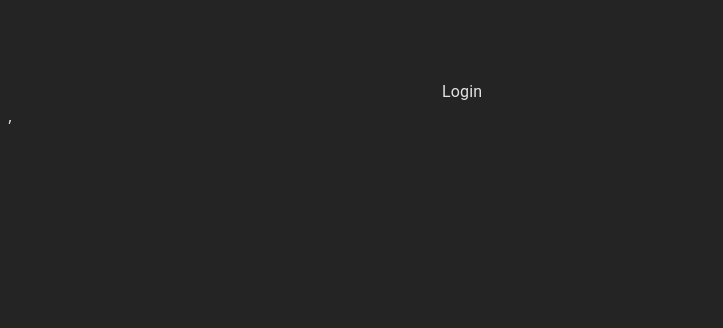
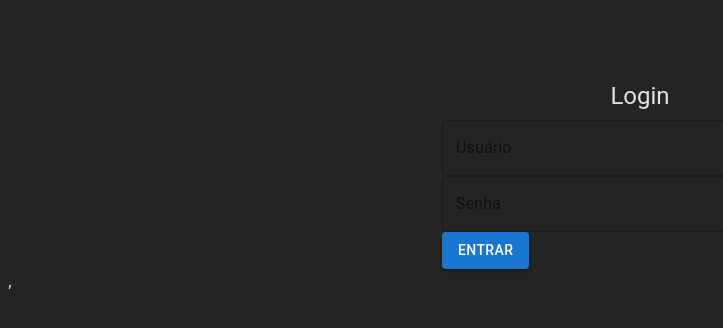
Before and after one commit to flaviare1s/task-list-react, a React (Vite) app: page / in a window 1280 px wide. Shown: the top 328 px of the page, without its empty margins (0-723 px from the left). Built offline with nearby package versions, Linux system fonts and the light colour scheme; data requests are answered from the project's data file.

Commit message:
feat: AuthProvider

```diff
--- a/src/App.jsx
+++ b/src/App.jsx
@@ -1,11 +1,13 @@
 import { BrowserRouter, Route, Routes } from "react-router-dom";
 import "./App.css";
 import { Login } from "./pages/Login";
+import { TaskPage } from "./pages/TaskPage";
 
 function App() {
   return (
     <Routes>
       <Route path="/" element={<Login />} />
+      <Route path="/tasks" element={<TaskPage />} />
     </Routes>
   );
 }
--- /dev/null
+++ b/src/context/AuthProvider.jsx
@@ -0,0 +1,62 @@
+import axios from '../service/api';
+import React, { createContext, useEffect, useState } from 'react'
+import { useNavigate } from 'react-router-dom';
+
+export const AuthContext = createContext();
+
+export const AuthProvider = ({children}) => {
+    const [user, setUser] = useState(null);
+    const [loading, setLoading] = useState(true);
+    const navigate = useNavigate();
+
+    useEffect(() => {
+        const token = localStorage.getItem("token");
+        const storedUser = JSON.parse(localStorage.getItem("user"));
+        if(token && storedUser?.id) {
+            fetchUser(storedUser.id, token);
+        } else {
+            setLoading(false);
+        }
+    }, [])
+
+    const login = async (username, password) => {
+        try {
+            const res = await axios.post('https://dummyjson.com/auth/login', {
+                username,
+                password
+            });
+            const token = res.data.token;
+            const userId =res.data.id;
+
+            localStorage.setItem('token', token)
+            await fetchUser(userId, token);
+        } catch (err) {
+            throw new Error('Usuário ou senha inválidos')
+        }
+    }
+
+    const fetchUser = async (id, token) => {
+        try {
+            const userRes = await axios.get(`https://dummyjson.com/users/${id}`, {
+                headers: {
+                    Authorization: `Bearer ${token}`
+                },
+            });
+
+            const fullUser = userRes.data;
+
+            localStorage.setItem("user", JSON.stringify(fullUser));
+            setUser(fullUser);
+        } catch (err) {
+            console.log("Erro ao resgatar usuário")
+        } finally {
+            setLoading(false);
+        }
+    }
+
+  return (
+    <AuthContext.Provider value={{user, fetchUser, login, loading}}>
+        {children}
+    </AuthContext.Provider>
+  )
+}
--- a/src/context/TaskProvider.jsx
+++ b/src/context/TaskProvider.jsx
@@ -23,24 +23,26 @@ export const TaskProvider = ({ children }) => {
     const response = await axios.post("/tasks", {
       title,
       completed: false,
-      userId
-    })
-    setTasks(prev => [...prev, response.data])
-  }
+      userId,
+    });
+    setTasks((prev) => [...prev, response.data]);
+  };
 
   const toggleTask = async (task) => {
-    const updated = {...task, completed: !task.completed}
-    await axios.patch(`/tasks/${task.id}`, { completed: updated.completed })
-    setTasks(prev => prev.map(t => (t.id === task.id ? updated : t)))
-  }
+    const updated = { ...task, completed: !task.completed };
+    await axios.patch(`/tasks/${task.id}`, { completed: updated.completed });
+    setTasks((prev) => prev.map((t) => (t.id === task.id ? updated : t)));
+  };
 
   const removeTask = async (id) => {
-    await axios.delete(`/tasks/${id}`)
-    setTasks(prev => prev.filter(t => t.id != id))
-  }
+    await axios.delete(`/tasks/${id}`);
+    setTasks((prev) => prev.filter((t) => t.id != id));
+  };
 
   return (
-    <TaskContext.Provider value={{ user, tasks, setUserId, addTask, toggleTask, removeTask }}>
+    <TaskContext.Provider
+      value={{ user, tasks, setUserId, addTask, toggleTask, removeTask }}
+    >
       {children}
     </TaskContext.Provider>
   );
--- a/src/main.jsx
+++ b/src/main.jsx
@@ -4,13 +4,16 @@ import './index.css'
 import App from './App.jsx'
 import { TaskProvider } from './context/TaskProvider.jsx'
 import { BrowserRouter } from 'react-router-dom'
+import { AuthProvider } from './context/AuthProvider.jsx'
 
 createRoot(document.getElementById('root')).render(
   <BrowserRouter>
     <StrictMode>
-      <TaskProvider>
-        <App />
-      </TaskProvider>
+      <AuthProvider>
+        <TaskProvider>
+          <App />
+        </TaskProvider>
+      </AuthProvider>
     </StrictMode>,
   </BrowserRouter>
 )
--- a/src/pages/Login.jsx
+++ b/src/pages/Login.jsx
@@ -1,11 +1,61 @@
-import { Container, Typography } from "@mui/material"
+import { Alert, Box, Button, CircularProgress, Container, TextField, Typography } from "@mui/material"
+import { useContext, useState } from "react"
+import { AuthContext } from "../context/AuthProvider"
 
 export const Login = () => {
+  const { login } = useContext(AuthContext)
+  const [username, setUsername] = useState("")
+  const [password, setPassword] = useState("")
+  const [loading, setLoading] = useState(false)
+  const [error, setError] = useState("")
+
+  const handleSubmit = async (e) => {
+    e.preventDefault()
+    setError("")
+    setLoading(true)
+    try {
+      await login(username, password)
+    } catch(err) {
+      setError(err.message)
+    } finally {
+      setLoading(false)
+    }
+  }
+
   return (
     <Container maxWidth="xs" sx={{ mt: 10 }}>
-      <Typography>
+      <Typography variant="h5" align="center" gutterBottom>
         Login
       </Typography>
+      <Box component="form" onSubmit={handleSubmit}>
+        <TextField
+          label="Usuário"
+          variant="outlined"
+          fullWidth
+          value={username}
+          onChange={(e) => setUsername(e.target.value)}
+        />
+
+        <TextField
+          label="Senha"
+          variant="outlined"
+          fullWidth
+          value={password}
+          onChange={(e) => setPassword(e.target.value)}
+        />
+
+        {loading ? (
+        <Box>
+          <CircularProgress />
+        </Box>
+        ) : (
+          <Button variant="contained" type="submit">
+            Entrar
+          </Button>
+        )}
+
+        {error && <Alert severity="error">{error}</Alert>}
+      </Box>
     </Container>
   )
 }
--- a/src/pages/TodoList.jsx
+++ b/src/pages/TaskPage.jsx
@@ -2,7 +2,7 @@ import { TaskForm } from "../components/TaskForm"
 import { TaskList } from "../components/TaskList"
 import { UserSwitcher } from "../components/UserSwitcher"
 
-export const TodoList = () => {
+export const TaskPage = () => {
   return (
     <div className="app-container">
       <aside className="sidebar">
```
